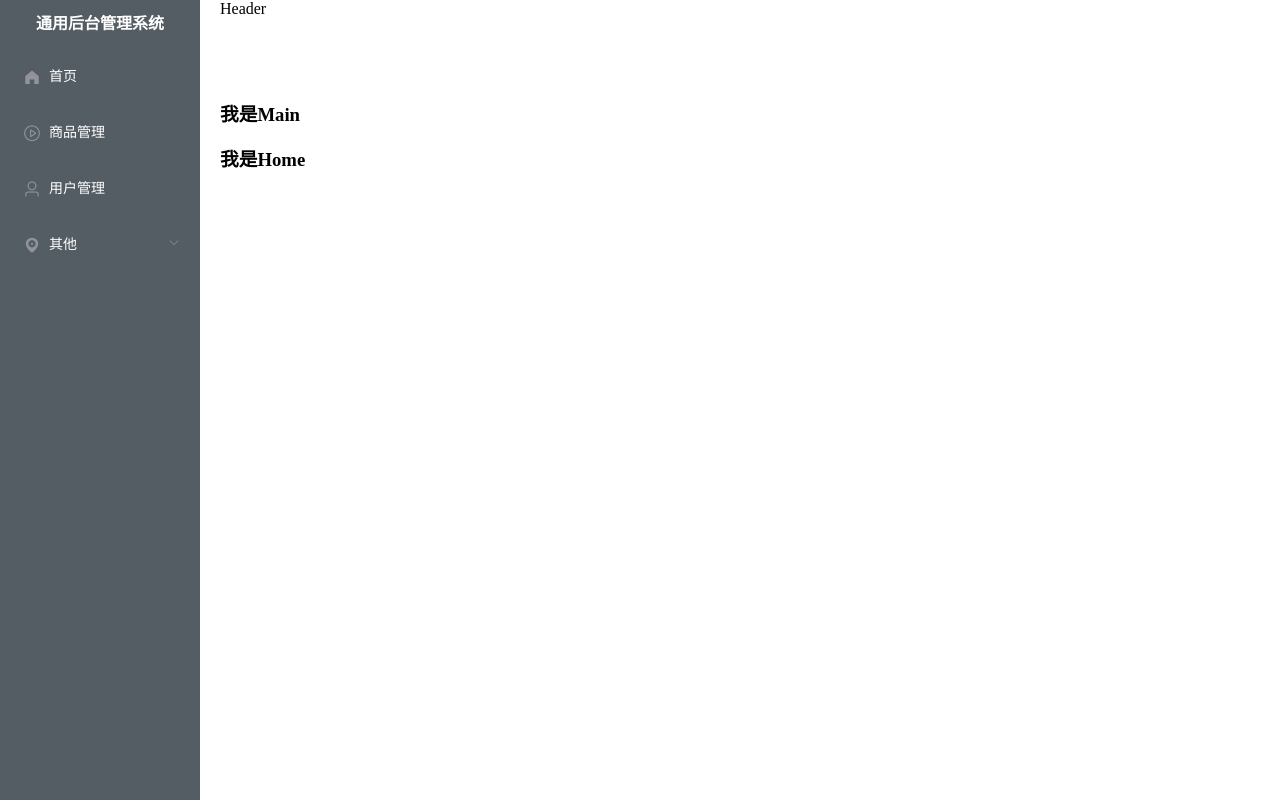
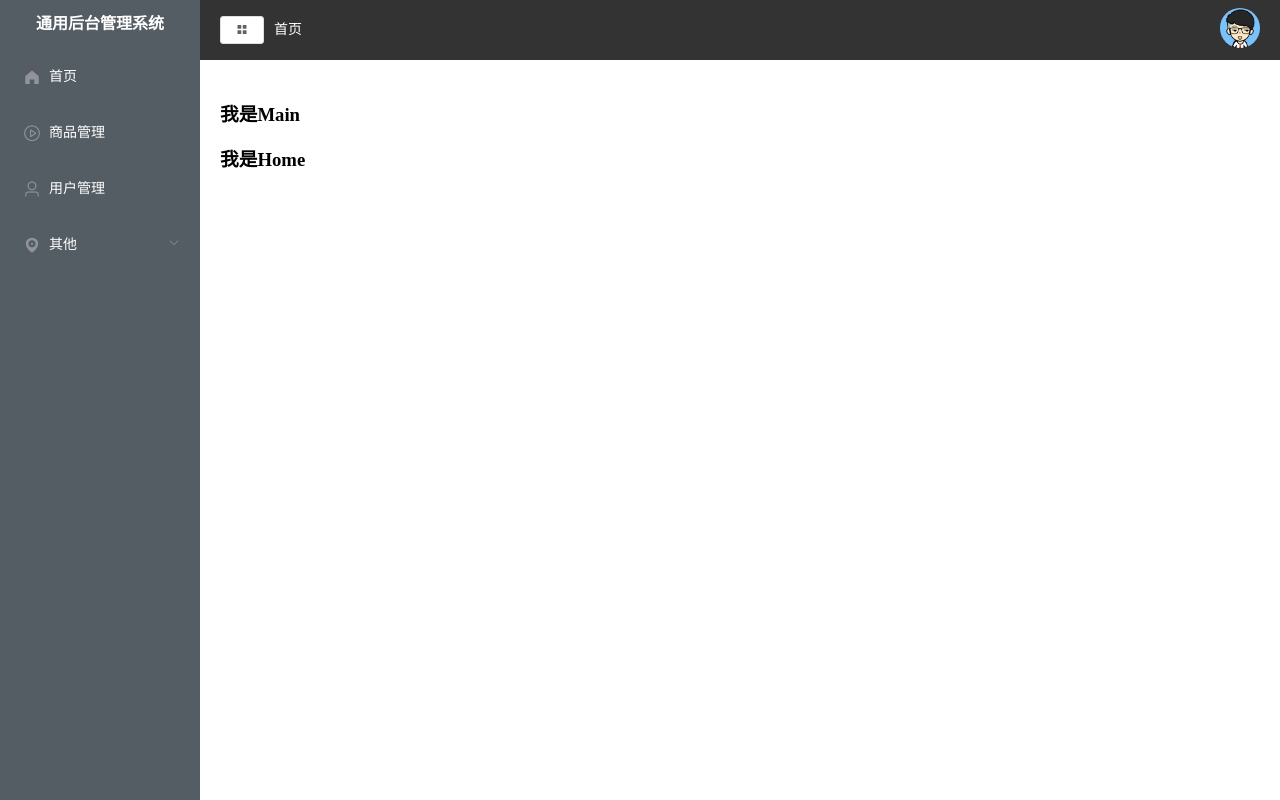
Before and after one commit to yihao5un/Hello-Vue, a Vue app: page /#/home in a window 1280 px wide. Built offline with nearby package versions, Linux system fonts and the light colour scheme.

Commit message:
[FEAT] CommonHeader组件 & 样式

```diff
--- /dev/null
+++ b/src/components/CommonHeader.vue
@@ -0,0 +1,58 @@
+<template>
+    <div class="header-container">
+        <div class="l-content">
+            <el-button icon="el-icon-menu" size="mini"></el-button>
+            <!-- 面包屑 -->
+            <span class="text">首页</span>
+        </div>
+        <div class="r-content">
+            <el-dropdown>
+                <span class="el-dropdown-link">
+                    <img class="user" src="../assets/images/user.png" alt="">
+                </span>
+                <el-dropdown-menu slot="dropdown">
+                    <el-dropdown-item>个人中心</el-dropdown-item>
+                    <el-dropdown-item>退出</el-dropdown-item>
+                </el-dropdown-menu>
+            </el-dropdown>
+        </div>
+    </div>
+</template>
+<script>
+export default {
+    data() {
+        return {
+
+        }
+    }
+}
+</script>
+<style lang="less" scoped>
+.header-container {
+    padding: 0 20px;
+    background-color: #333;
+    height: 60px;
+    // display:flex 意思是弹性布局，它能够扩展和收缩 flex 容器内的元素，以最大限度地填充可用空间
+    display: flex;
+    // 两侧居中
+    justify-content: space-between;
+    // 垂直居中
+    align-items: center;
+
+    // 面包屑样式
+    .text {
+        color: #fff;
+        font-size: 14px;
+        margin-left: 10px;
+    }
+
+    // 图片样式
+    .r-content {
+        .user {
+            width: 40px;
+            height: 40px;
+            border-radius: 50%;
+        }
+    }
+}
+</style>
--- a/src/views/Main.vue
+++ b/src/views/Main.vue
@@ -6,7 +6,10 @@
                 <common-aside />
             </el-aside>
             <el-container>
-                <el-header>Header</el-header>
+                <el-header>
+                    <!-- 用小驼峰命名下面引用的组件 -->
+                    <common-header />
+                </el-header>
                 <el-main>
                     <h1>我是Main</h1>
                     <!-- 子路由出口 -->
@@ -19,6 +22,7 @@
 <script>
 // 导入组件
 import CommonAside from '../components/CommonAside.vue'
+import CommonHeader from '../components/CommonHeader.vue'
 export default {
     data() {
         return {
@@ -27,7 +31,13 @@
     },
     // 引入组件
     components: {
-        CommonAside
+        CommonAside,
+        CommonHeader
     }
 }
 </script>
+<style scoped>
+.el-header {
+    padding: 0;
+}
+</style>
```
Also changed, not shown: src/assets/images/user-default.png (added), src/assets/images/user.png (added).
